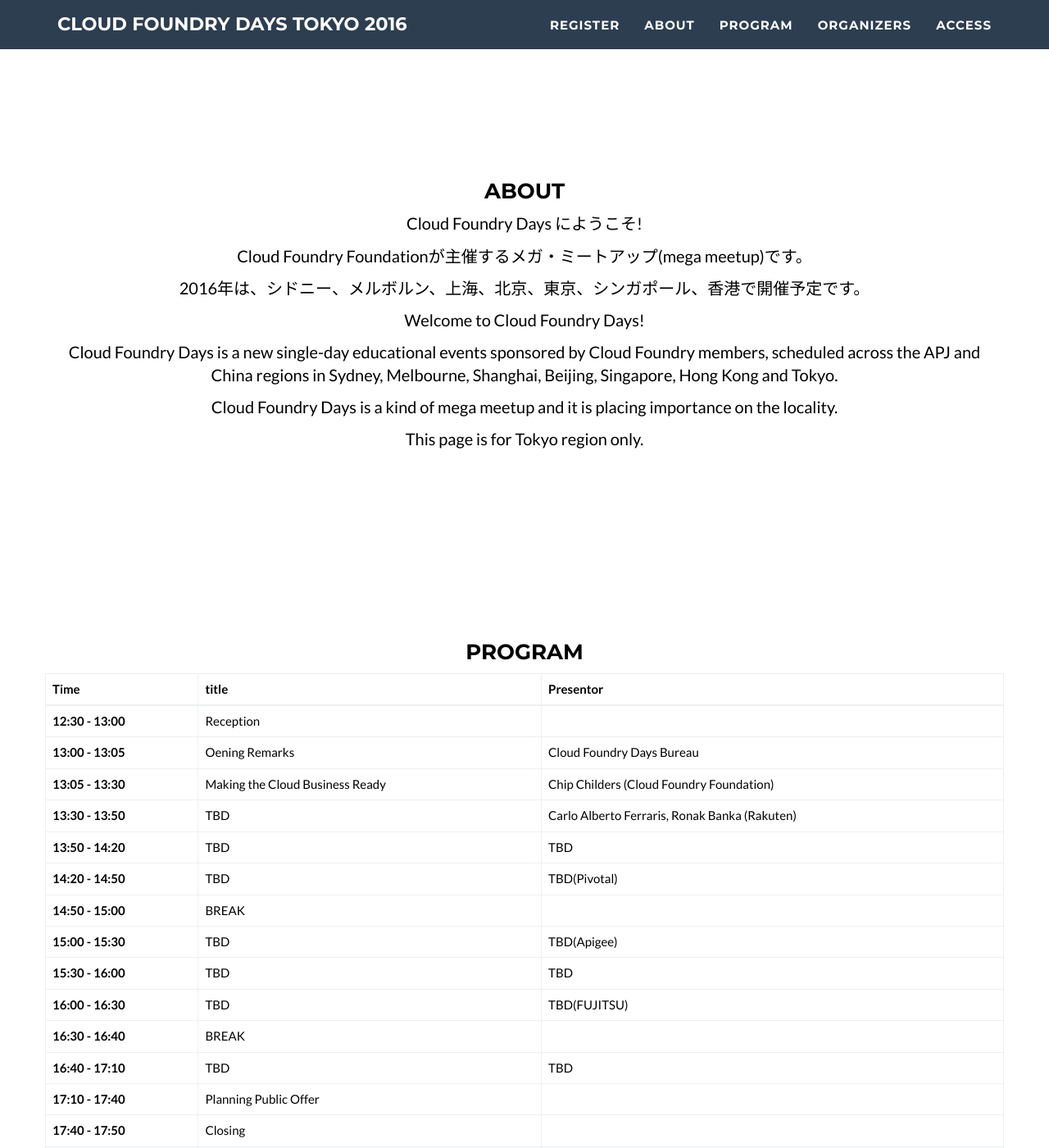
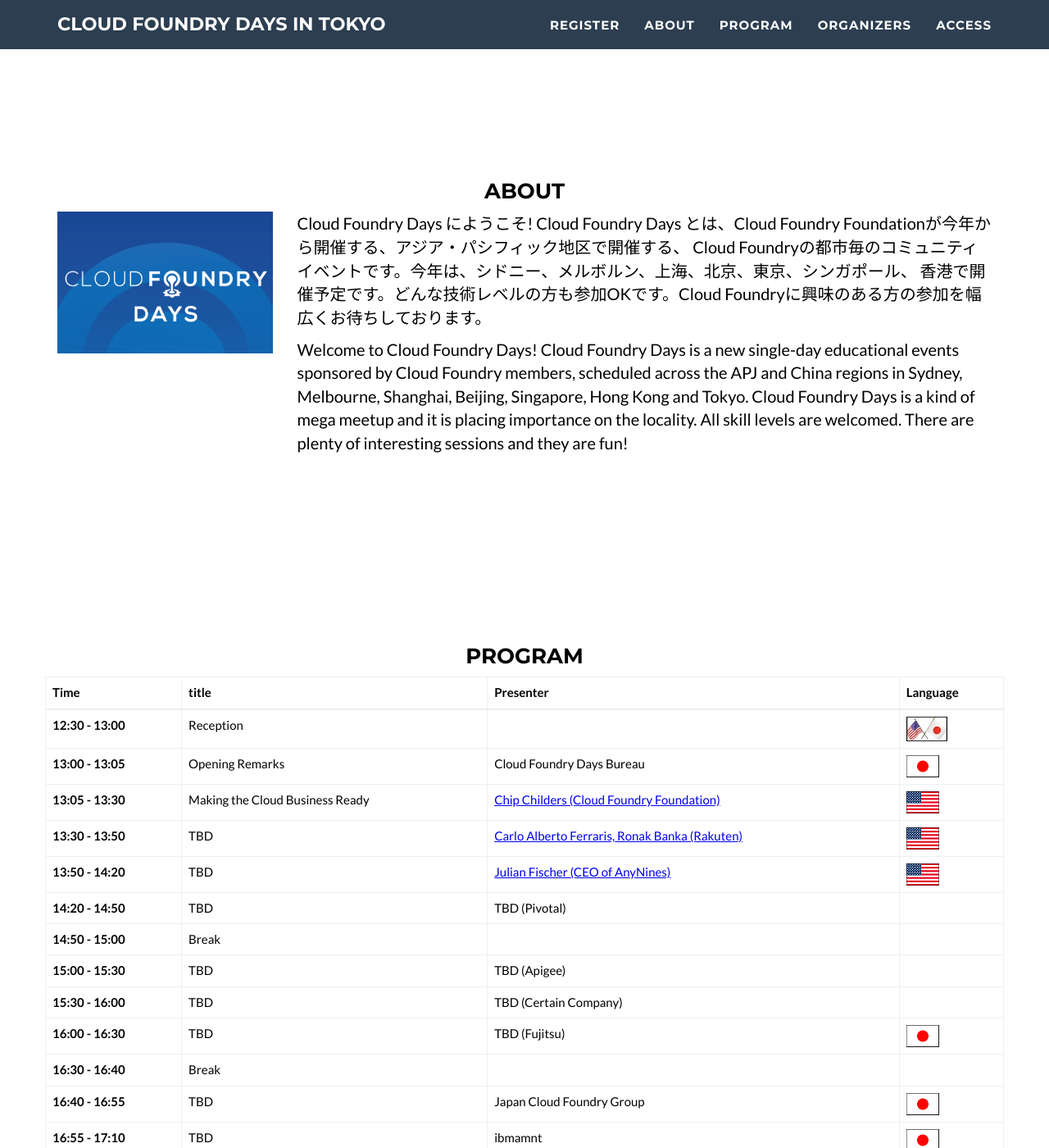
Before and after one commit to CloudFoundryDaysTokyo/2016, a Jekyll site: the page built from index.html, in a window 1280 px wide and 1400 px high, scrolled down 941 px. Shown: the whole window at 82% size. Built offline with Jekyll 4.4.1, drawn with Linux system fonts in a browser that asks for light colours; some of the changed text lies outside the part shown.

Commit message:
Modifications of the program etc.

```diff
--- a/_config.yml
+++ b/_config.yml
@@ -1,5 +1,5 @@
 # Site settings
-title: Cloud Foundry DAYS TOKYO 2016
+title: Cloud Foundry DAYS IN TOKYO
 email:
 baseurl: "/2016"
 url: "https://cloudfoundrydaystokyo.github.io/2016"
@@ -32,7 +32,7 @@
 
 # Footer settings
 footer:
-  copyright: Cloud Foundry Days TOKYO
+  copyright: Cloud Foundry Days in TOKYO
 #  location:
 #  social:
 #  credits: FUJITSU LTD.
--- a/_includes/about.html
+++ b/_includes/about.html
@@ -7,19 +7,22 @@
       </div>
     </div>
     <div class="row">
-      <div class="col-lg-12 text-center">
-        <p class="text-center">Cloud Foundry Days にようこそ!</p>
-        <p class="text-center">Cloud Foundry Foundationが主催するメガ・ミートアップ(mega meetup)です。
-          <p>
-            <p class="text-center">2016年は、シドニー、メルボルン、上海、北京、東京、シンガポール、香港で開催予定です。</p>
-            <p/>
+      <div class="col-xs-3">
+        <img class="img-responsive" src="img/cfdays.png" alt="">
       </div>
-      <div class="col-lg-12 text-center">
-        <p class="text-center">Welcome to Cloud Foundry Days! </p>
-        <p class="text-center">Cloud Foundry Days is a new single-day educational events sponsored by Cloud Foundry members, scheduled across the APJ and China regions in Sydney, Melbourne, Shanghai, Beijing, Singapore, Hong Kong and Tokyo.
-          <p>
-            <p class="text-center">Cloud Foundry Days is a kind of mega meetup and it is placing importance on the locality.</p>
-            <p class="text-center">This page is for Tokyo region only.</p>
+      <div class="col-xs-9 text-left">
+        <p class="text-left">
+        Cloud Foundry Days にようこそ!
+        Cloud Foundry Days とは、Cloud Foundry Foundationが今年から開催する、アジア・パシフィック地区で開催する、
+        Cloud Foundryの都市毎のコミュニティイベントです。今年は、シドニー、メルボルン、上海、北京、東京、シンガポール、
+        香港で開催予定です。どんな技術レベルの方も参加OKです。Cloud Foundryに興味のある方の参加を幅広くお待ちしております。
+        </p>
+        <p class="text-left">Welcome to Cloud Foundry Days!
+        Cloud Foundry Days is a new single-day educational events sponsored by Cloud Foundry members,
+        scheduled across the APJ and China regions in Sydney, Melbourne, Shanghai, Beijing, Singapore,
+        Hong Kong and Tokyo. Cloud Foundry Days is a kind of mega meetup and it is placing importance on
+        the locality. All skill levels are welcomed. There are plenty of interesting sessions and they are fun!
+        </p>
       </div>
     </div>
   </div>
--- a/_includes/header.html
+++ b/_includes/header.html
@@ -5,7 +5,7 @@
       <div class="col-lg-12">
         <img class="img-responsive" src="img/chiba_1.jpg" alt="">
         <div class="intro-text">
-          <p>Cloud Foundry Days TOKYO</p>
+          <p>Cloud Foundry Days in TOKYO</p>
           <p>Nov 11, 2016</p>
         </div>
       </div>
--- a/_includes/organizers.html
+++ b/_includes/organizers.html
@@ -18,6 +18,8 @@
       <img class='img-responsive img-responsive-overwrite' src="https://www.cloudfoundry.org/wp-content/uploads/2015/10/fujitsu-logo.svg" />
     </div>
     <div class="col-lg-12 text-center">
+      <br>
+      <br>
       <h3>Sponsors</h3>
     </div>
     <div class="col-lg-12 center">
--- a/_includes/program.html
+++ b/_includes/program.html
@@ -12,86 +12,162 @@
           <tr>
             <th>Time</th>
             <th>title</th>
-            <th>Presentor</th>
+            <th>Presenter</th>
+            <th>Language</th>
           </tr>
-          </thead>
+        </thread>
           <tbody>
             <tr>
               <th scope="row">12:30 - 13:00</th>
               <td>Reception</td>
               <td/>
+              <td><img class="img-responsive" src="img/usajp.jpg" alt="">
             </tr>
             <tr>
               <th scope="row">13:00 - 13:05</th>
-              <td>Oening Remarks</td>
+              <td>Opening Remarks</td>
               <td>Cloud Foundry Days Bureau</td>
+              <td><img class="img-responsive" src="img/japan.png" alt="">
             </tr>
             <tr>
               <th scope="row">13:05 - 13:30</th>
               <td>Making the Cloud Business Ready</td>
-              <td>Chip Childers (Cloud Foundry Foundation)</td>
+              <td><a href="#chipchilders">Chip Childers (Cloud Foundry Foundation)</a></td>
+              <td><img class="img-responsive" src="img/usa.png" alt="">
             </tr>
             <tr>
               <th scope="row">13:30 - 13:50</th>
               <td>TBD</td>
-              <td>Carlo Alberto Ferraris, Ronak Banka (Rakuten)</td>
+              <td><a href="#rakuten">Carlo Alberto Ferraris, Ronak Banka (Rakuten)</a></td>
+              <td><img class="img-responsive" src="img/usa.png" alt="">
             </tr>
             <tr>
               <th scope="row">13:50 - 14:20</th>
               <td>TBD</td>
-              <td>TBD</td>
+              <td><a href="#julian">Julian Fischer (CEO of AnyNines)</a></td>
+              <td><img class="img-responsive" src="img/usa.png" alt="">
             </tr>
             <tr>
               <th scope="row">14:20 - 14:50</th>
               <td>TBD</td>
-              <td>TBD(Pivotal)</td>
+              <td>TBD (Pivotal)</td>
+              <td/>
             </tr>
             <tr>
               <th scope="row">14:50 - 15:00</th>
-              <td>BREAK</td>
+              <td>Break</td>
+              <td/>
               <td/>
             </tr>
             <tr>
               <th scope="row">15:00 - 15:30</th>
               <td>TBD</td>
-              <td>TBD(Apigee)</td>
+              <td>TBD (Apigee)</td>
+              <td/>
             </tr>
             <tr>
               <th scope="row">15:30 - 16:00</th>
               <td>TBD</td>
-              <td>TBD</td>
+              <td>TBD (Certain Company)</td>
+              <td/>
             </tr>
             <tr>
               <th scope="row">16:00 - 16:30</th>
               <td>TBD</td>
-              <td>TBD(FUJITSU)</td>
+              <td>TBD (Fujitsu)</td>
+              <td><img class="img-responsive" src="img/japan.png" alt="">
             </tr>
             <tr>
               <th scope="row">16:30 - 16:40</th>
-              <td>BREAK</td>
+              <td>Break</td>
+              <td/>
               <td/>
             </tr>
             <tr>
-              <th scope="row">16:40 - 17:10</th>
+              <th scope="row">16:40 - 16:55</th>
+              <td>TBD</td>
+              <td>Japan Cloud Foundry Group</td>
+              <td><img class="img-responsive" src="img/japan.png" alt="">
+            </tr>
+            <tr>
+              <th scope="row">16:55 - 17:10</th>
+              <td>TBD</td>
+              <td>ibmamnt</td>
+              <td><img class="img-responsive" src="img/japan.png" alt="">
+            </tr>
+            <tr>
+              <th scope="row">17:10 - 17:25</th>
+              <td>TBD</td>
+              <td>jyoshie</td>
+              <td><img class="img-responsive" src="img/japan.png" alt="">
+            <tr>
+              <th scope="row">17:25 - 17:40</th>
               <td>TBD</td>
               <td>TBD</td>
-            </tr>
-            <tr>
-              <th scope="row">17:10 - 17:40</th>
-              <td>Planning Public Offer</td>
               <td/>
             </tr>
             <tr>
               <th scope="row">17:40 - 17:50</th>
-              <td>Closing</td>
-              <td/>
+              <td>Closing Remarks</td>
+              <td>Cloud Foundry Days Bureau</td>
+              <td><img class="img-responsive" src="img/japan.png" alt="">
             </tr>
             <tr>
               <th scope="row">18:00 - 19:30</th>
               <td>Party</td>
               <td/>
+              <td><img class="img-responsive" src="img/usajp.jpg" alt="">
             </tr>
       </table>
     </div>
+    <br>
+    <div class="row" id="chipchilders">
+      <div class="col-xs-3">
+        <img class="img-responsive" src="img/chipchilders.png" alt="">
+      </div>
+      <div class="col-xs-9 text-left">
+        <p class="lead text-left"><b>Making the Cloud Business Ready (Chip Childers, Cloud Foundry Foundation)</b></p>
+        <p class="text-left">
+            Initially, cloud technologies were all about the infrastructure. But infrastructure is a funny thing.
+          Because infrastructure becomes a commodity. This is why we’re at the edge of Cloud hitting its peak - and its
+          first best use - via the platform layer. Chip Childers will discuss the future of cloud technologies,
+          what drives enterprises to adopt these technologies in droves, and which development languages matter now,
+          more than ever - and why.
+        </p>
+      </div>
+    </div>
+    <br><br>
+    <div class="row" id="rakuten">
+      <div class="col-xs-3">
+        <img class="img-responsive" src="img/carlo.jpg" alt="">
+      </div>
+      <div class="col-xs-9 text-left">
+        <p class="lead text-left"><b>To be defined (Carlo Alberto Ferraris &amp Ronak Banka, Rakuten)</b></p>
+        <p class="text-left">
+            To be defined.
+        </p>
+      </div>
+    </div>
+    <div class="row">
+      <div class="col-xs-3">
+        <img class="img-responsive" src="img/ronak.png" alt="">
+      </div>
+      <div class="col-xs-9 text-left">
+        <p class="text-left">
+        </p>
+      </div>
+    </div>
+    <br><br>
+    <div class="row" id="julian">
+      <div class="col-xs-3">
+        <img class="img-responsive" src="img/julian.jpg" alt="">
+      </div>
+      <div class="col-xs-9 text-left">
+        <p class="lead text-left"><b>To be defined (Julian Fischer, CEO of AnyNines)</b></p>
+        <p class="text-left">
+            To be defined.
+        </p>
+      </div>
+    </div>
   </div>
 </section>
```
Also changed, not shown: img/carlo.jpg (added), img/cfdays.png (added), img/chipchilders.png (added), img/japan.png (added), img/julian.jpg (added), img/ronak.png (added), img/usa.png (added), img/usajp.jpg (added).
